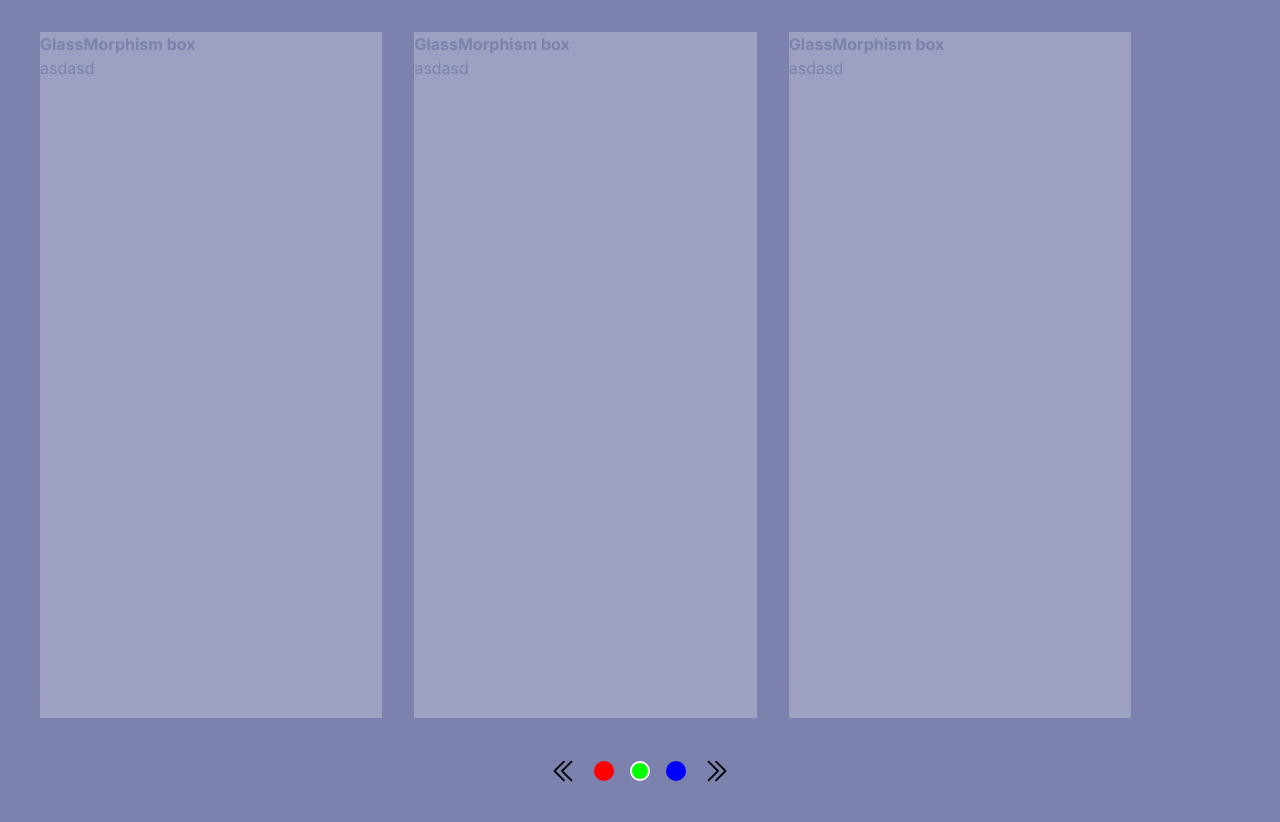
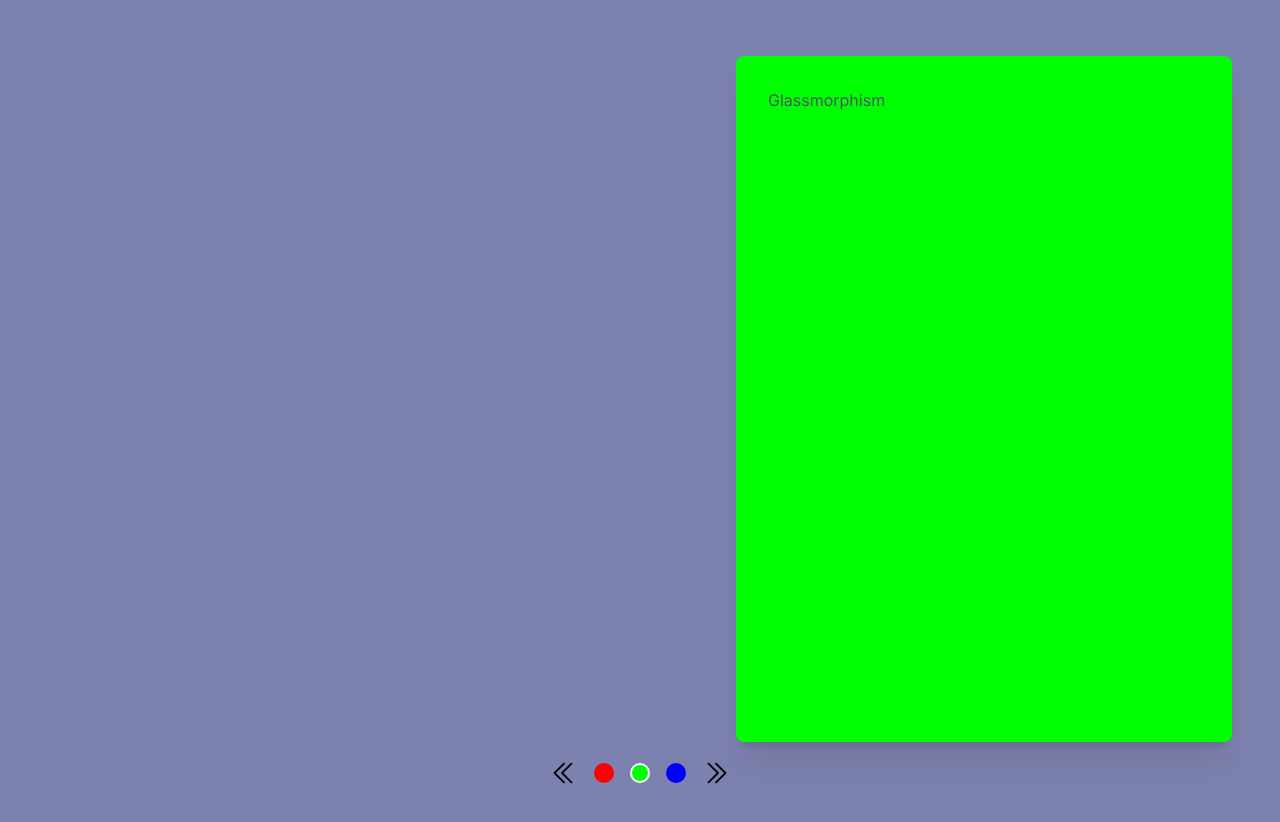
Before and after one commit to Will-H007/Fish-Pond, a Next.js app in the folder portfolio/: page /information in a window 1280 px wide. Shown: the top 822 px of the page. Built offline with nearby package versions, Linux system fonts and the light colour scheme.

Commit message:
fixed position

```diff
--- a/portfolio/app/information/page.tsx
+++ b/portfolio/app/information/page.tsx
@@ -1,6 +1,6 @@
 // Import necessary dependencies
 'use client'
-import React from 'react';
+import React, { useState } from 'react';
 import DoubleLinkedList from "@/component/two_pointers/Boxes";
 import GlassmorphismBox from '@/component/Second_page/glass_box';
 
@@ -12,32 +12,39 @@ const initialItems = [
   "#20B2AA", "#8A2BE2", "#FA8072", "#2E8B57", "#696969"
 ];
 
-// Define the DoubleLinkedListLayout component
+
+
 const DoubleLinkedListLayout: React.FC = () => {
+  // State to store visible items
+  const [visibleItems, setVisibleItems] = useState<string[]>([]);
+
   // Callback function to handle visible items change
-  const handleVisibleItemsChange = (visibleItems: string[]) => {
-    console.log('Visible Items:', visibleItems);
+  const handleVisibleItemsChange = (items: string[]) => {
+    console.log('Visible Items:', items);
+    // Update the state with the new visible items
+    setVisibleItems(items);
   };
 
   return (
-    <div className="h-screen flex gap-x-8 w-max-xl grid grid-rows-7 grid-cols-10 m-8 justify-center items-center">
+    <div className="h-screen flex gap-x-8 w-max-xl grid grid-rows-7 grid-cols-11 m-10 justify-center items-center">
 
+      <div className="flex flex-wrap col-start-7 col-end-12 row-start-1 row-end-7 m-2 justify-center items-end h-full w-full">
+      <div className={`m-4 bg-opacity-25 backdrop-blur-lg p-8 rounded-lg shadow-xl w-full h-full`} style={{ backgroundColor: visibleItems[Math.floor(visibleItems.length / 2)] }}>
+      <div className="text-gray-600">
+        Glassmorphism
+      </div>
+    </div>
 
-      <div className="flex flex-wrap col-start-1 col-end-4 row-start-1 row-end-7 m-2 justify-center items-end h-full w-full">
-          <GlassmorphismBox item={"asdasd"}/>
-      </div>
-
-      <div className="flex flex-wrap col-start-4 col-end-7 row-start-1 row-end-7 m-2 justify-center items-end h-full w-full">
-          <GlassmorphismBox item={"asdasd"}/>
-      </div>
-
-      <div className="flex flex-wrap col-start-7 col-end-10 row-start-1 row-end-7 m-2 justify-center items-end h-full w-full">
-          <GlassmorphismBox item={"asdasd"}/>
       </div>
 
 
-      <div className="row-start-7 col-span-10 justify-center items-center mb-2">
-        <div className="flex flex-row h-1/2 gap-x-8 p-2 bg-opacity-25 backdrop-blur-lg justify-center items-center">
+
+
+
+
+      <div className="row-start-7 h-1/2 col-span-full justify-center items-center mb-2">
+        <div className="flex flex-row gap-x-8 p-2 bg-opacity-25 backdrop-blur-lg justify-center items-center">
+          {/* DoubleLinkedList component */}
           <DoubleLinkedList items={initialItems} visibleItemCount={3} onVisibleItemsChange={handleVisibleItemsChange} />
         </div>
       </div>
--- a/portfolio/component/Second_page/glass_box.tsx
+++ b/portfolio/component/Second_page/glass_box.tsx
@@ -2,12 +2,12 @@ import React from 'react';
 
 interface GlassmorphismBoxProps {
   item: string | null;
+  color: string;
 }
 
-const GlassmorphismBox: React.FC<GlassmorphismBoxProps> = ({ item }) => {
+const GlassmorphismBox: React.FC<GlassmorphismBoxProps> = ({ item,color }) => {
   return (
-    <div className="m-4 bg-opacity-25 backdrop-blur-lg bg-white p-8 rounded-lg shadow-xl w-full h-full">
-      <h1 className="text-2xl font-bold mb-4 shrink">GlassMorphism box</h1>
+    <div className={`m-4 bg-opacity-25 backdrop-blur-lg bg-[${color}] p-8 rounded-lg shadow-xl w-full h-full`}>
       <div className="text-gray-600">
         {item}
       </div>
```
